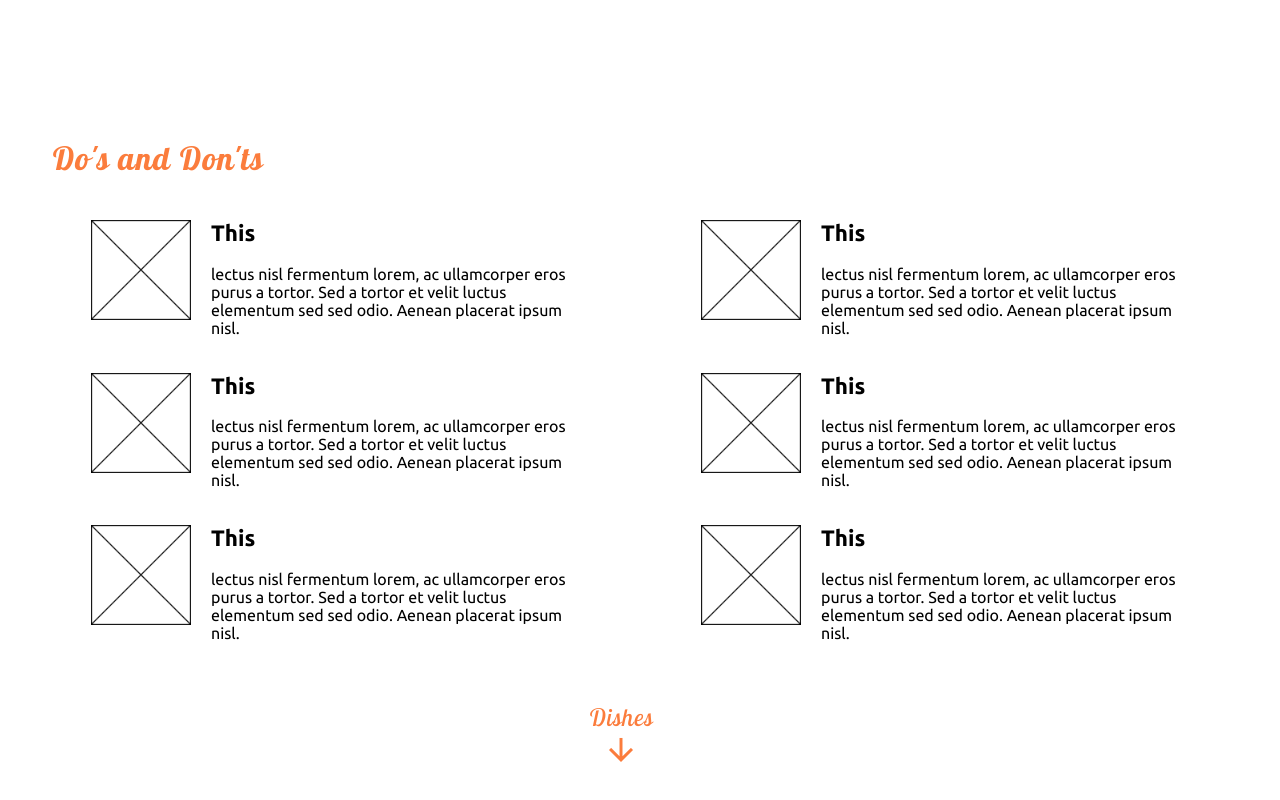
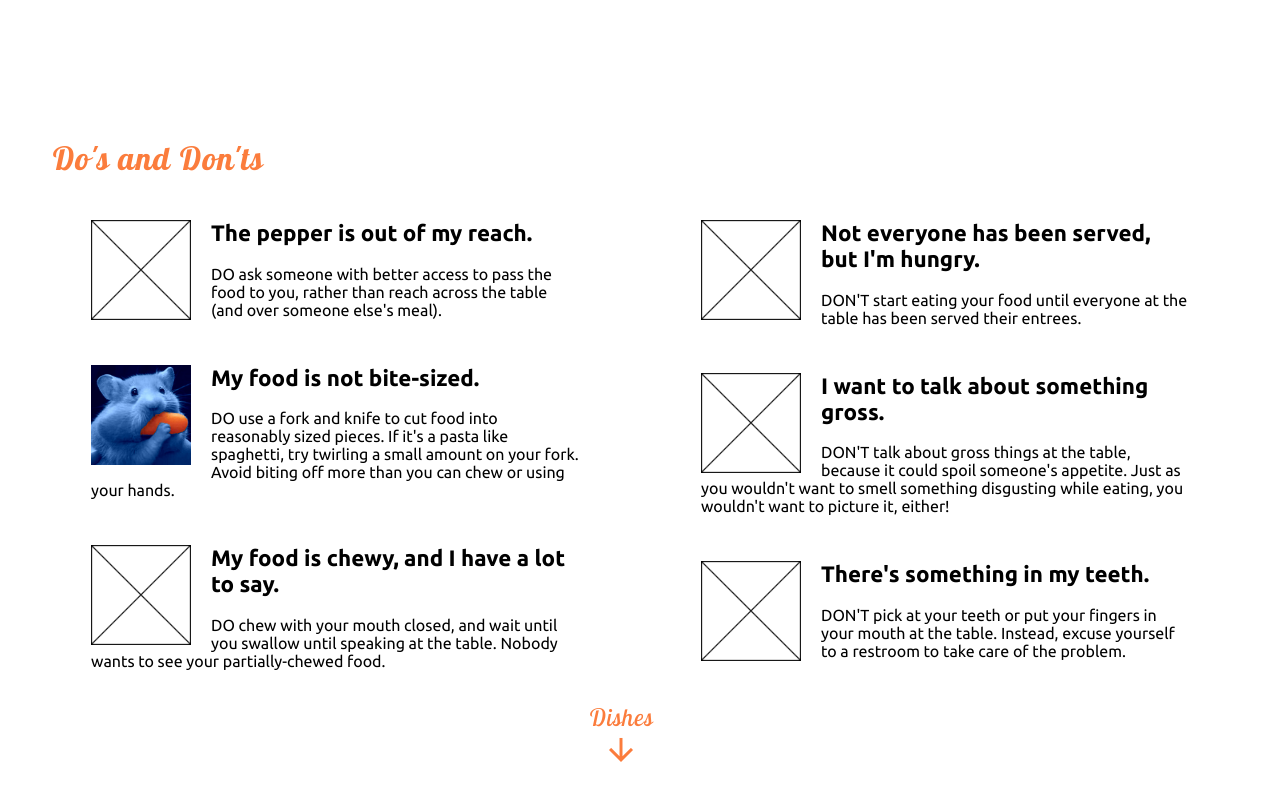
Before and after one commit to Hydriad/Dancing-Lobsters, a plain HTML site: page 4-entrees.html in a window 1280 px wide. Shown: the part 1626-2426 px from the top of the page. Drawn offline with nearby package versions, Linux system fonts and the light colour scheme.

Commit message:
dos donts content, table setting styling

```diff
--- a/4-entrees.html
+++ b/4-entrees.html
@@ -105,7 +105,7 @@
 
     <section class = "page walkthrough-table" id="wtable">
       <div class="row group">
-        <div class="col span_3_of_4" id="tableimg" >
+        <div class="col span_2_of_3" id="tableimg" >
           <h1>Table Setting</h1>
           <div id="table-setting-container">
             <svg version="1.1" xmlns="http://www.w3.org/2000/svg" xmlns:xlink="http://www.w3.org/1999/xlink" x="0px" y="0px"
@@ -505,7 +505,7 @@
             </svg>
         </div>
         </div>
-        <div class="col span_1_of_4" id="tabledesc" >
+        <div class="col span_1_of_3" id="tabledesc" >
           <h2>Butter Knife</h2>
           <p>Quisque nisi arcu, scelerisque id neque quis, ornare ullamcorper tortor. Duis venenatis, orci maximus tempus eleifend, lectus nisl fermentum lorem, ac ullamcorper eros purus a tortor. Sed a tortor et velit luctus elementum sed sed odio. Aenean placerat ipsum nisl.</p>
         </div>
@@ -518,29 +518,29 @@
       <div class="row group">
         <div class="col span_1_of_2" id="dosdontsleft" >
           <img src="resources/pics/blankimg.png"/>
-          <h2>This</h2>
-          <p>lectus nisl fermentum lorem, ac ullamcorper eros purus a tortor. Sed a tortor et velit luctus elementum sed sed odio. Aenean placerat ipsum nisl.</p>
+          <h2>The pepper is out of my reach.</h2>
+          <p>DO ask someone with better access to pass the food to you, rather than reach across the table (and over someone else's meal).</p>
+
+          <img src="resources/pics/chew.jpg"/>
+          <h2>My food is not bite-sized.</h2>
+          <p>DO use a fork and knife to cut food into reasonably sized pieces. If it's a pasta like spaghetti, try twirling a small amount on your fork. Avoid biting off more than you can chew or using your hands. </p>
 
           <img src="resources/pics/blankimg.png"/>
-          <h2>This</h2>
-          <p>lectus nisl fermentum lorem, ac ullamcorper eros purus a tortor. Sed a tortor et velit luctus elementum sed sed odio. Aenean placerat ipsum nisl.</p>
-
-          <img src="resources/pics/blankimg.png"/>
-          <h2>This</h2>
-          <p>lectus nisl fermentum lorem, ac ullamcorper eros purus a tortor. Sed a tortor et velit luctus elementum sed sed odio. Aenean placerat ipsum nisl.</p>
+          <h2>My food is chewy, and I have a lot to say.</h2>
+          <p>DO chew with your mouth closed, and wait until you swallow until speaking at the table. Nobody wants to see your partially-chewed food.</p>
         </div>
         <div class="col span_1_of_2" id="dosdontsright" >
           <img src="resources/pics/blankimg.png"/>
-          <h2>This</h2>
-          <p>lectus nisl fermentum lorem, ac ullamcorper eros purus a tortor. Sed a tortor et velit luctus elementum sed sed odio. Aenean placerat ipsum nisl.</p>
+          <h2>Not everyone has been served, but I'm hungry.</h2>
+          <p>DON'T start eating your food until everyone at the table has been served their entrees.</p>
 
           <img src="resources/pics/blankimg.png"/>
-          <h2>This</h2>
-          <p>lectus nisl fermentum lorem, ac ullamcorper eros purus a tortor. Sed a tortor et velit luctus elementum sed sed odio. Aenean placerat ipsum nisl.</p>
+          <h2>I want to talk about something gross.</h2>
+          <p>DON'T  talk about gross things at the table, because it could spoil someone's appetite. Just as you wouldn't want to smell something disgusting while eating, you wouldn't want to picture it, either!</p>
 
           <img src="resources/pics/blankimg.png"/>
-          <h2>This</h2>
-          <p>lectus nisl fermentum lorem, ac ullamcorper eros purus a tortor. Sed a tortor et velit luctus elementum sed sed odio. Aenean placerat ipsum nisl.</p>
+          <h2>There's something in my teeth.</h2>
+          <p>DON'T pick at your teeth or put your fingers in your mouth at the table. Instead, excuse yourself to a restroom to take care of the problem.</p>
         </div>
       </div>
       <a class="downarrow" href ="#wdishes">Dishes<br/><i class="material-icons">arrow_downward</i></a>
--- a/resources/scss/style.scss
+++ b/resources/scss/style.scss
@@ -436,6 +436,11 @@ nav{
     }
   }
 }
+#table-setting-container{
+  margin: 20px;
+  padding:15px 0 0 12%;
+  background-color: $ourdarkblue;
+}
 
 .walkthrough-dosdonts{
   .downarrow{
@@ -444,6 +449,9 @@ nav{
   h1{
     padding: 5% 0 0 4%;
     color: $ourdarkorg;
+  }
+  h2{
+    font-size: 1.4rem;
   }
 }
 #dosdontsleft, #dosdontsright{
@@ -454,7 +462,7 @@ nav{
     padding-right:20px;
   }
   p{
-    padding-bottom: 20px;
+    padding-bottom: 30px;
   }
   h2{
     margin-top:0;
```
Also changed, not shown: resources/pics/chew.jpg (added), resources/scss/style.css, 1 other file.
